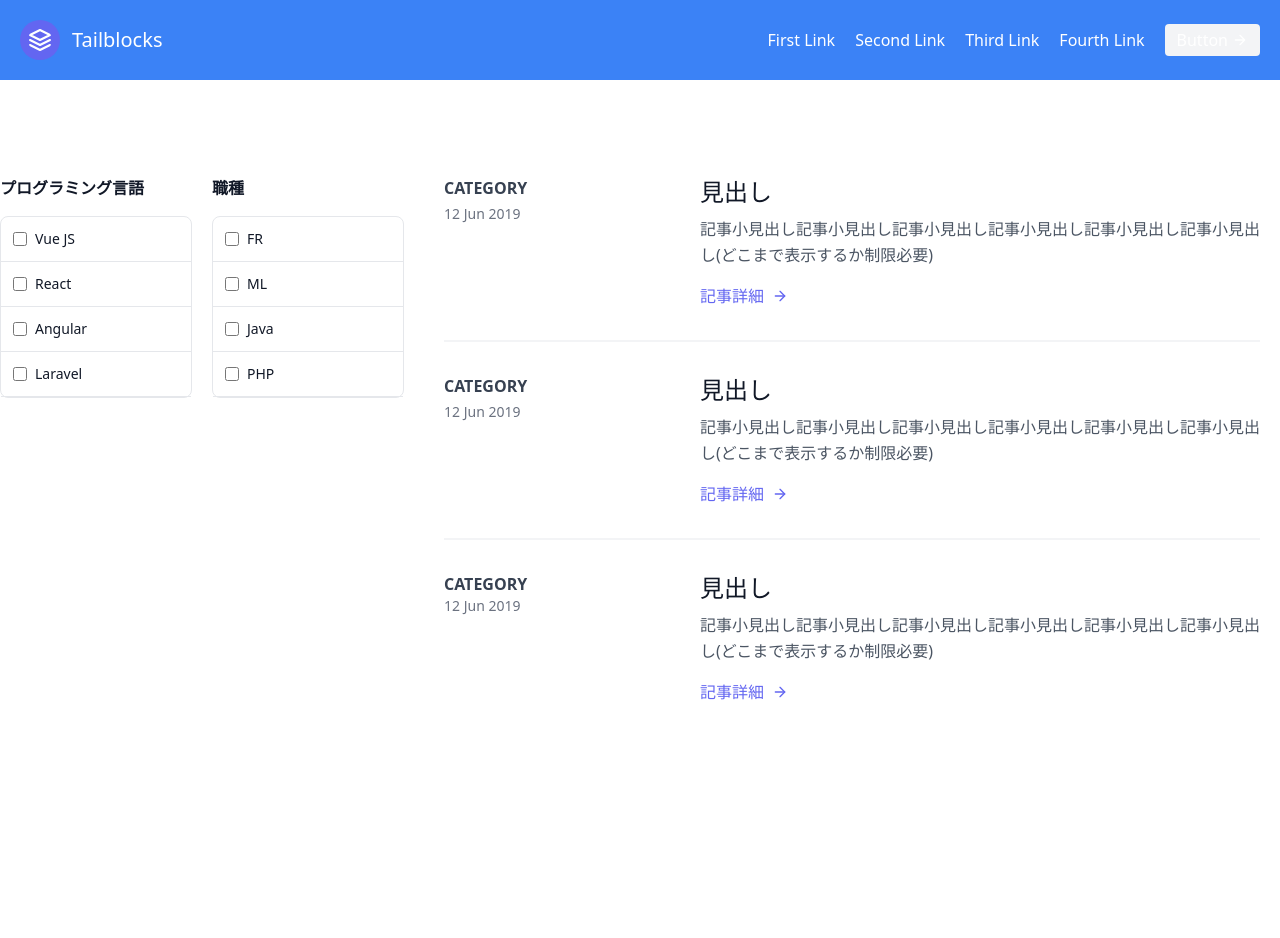
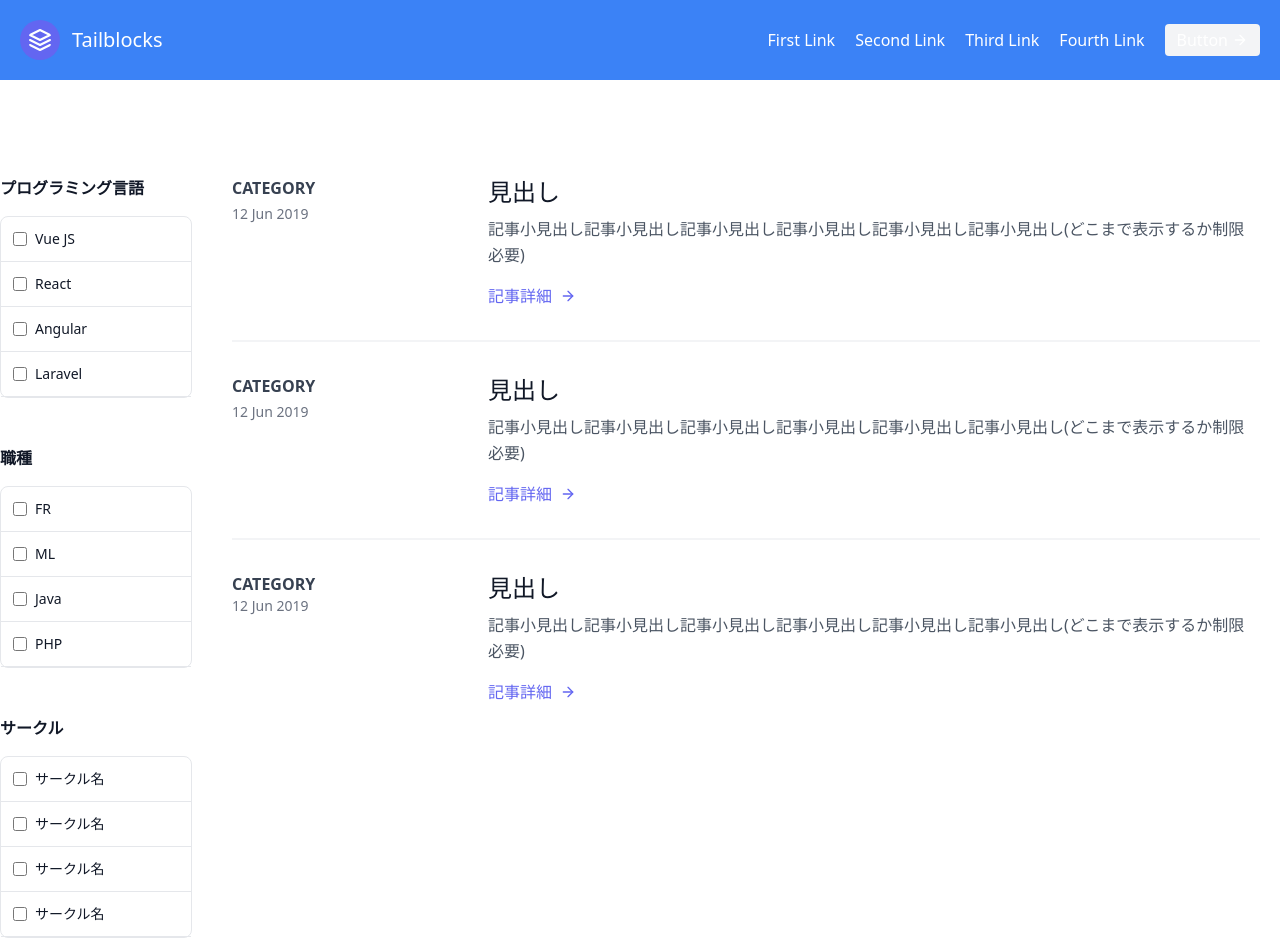
Before and after one commit to KonishiTatsuki/qiita-builder, a Nuxt app: page /articleList in a window 1280 px wide. Before the commit the page ends 800 px from the top, so only its background shows below. Built offline with nearby package versions, Linux system fonts and the light colour scheme.

Commit message:
second commit

```diff
--- a/pages/articleList.vue
+++ b/pages/articleList.vue
@@ -3,7 +3,8 @@
     <div class="flex">
       <!-- カテゴリ検索欄 -->
       <!-- プログラミング言語 -->
-      <div class="py-24 mr-5">
+      <div class="flex flex-col">
+        <div class="pt-24 mr-5">
           <h3 class="mb-4 font-semibold text-gray-900 dark:text-white">
             プログラミング言語
           </h3>
@@ -81,7 +82,7 @@
           </ul>
         </div>
         <!-- 職種 -->
-      <div class="py-24 mr-5">
+        <div class="pt-12 mr-5">
           <h3 class="mb-4 font-semibold text-gray-900 dark:text-white">職種</h3>
           <ul
             class="w-48 text-sm font-medium text-gray-900 bg-white border border-gray-200 rounded-lg dark:bg-gray-700 dark:border-gray-600 dark:text-white"
@@ -155,6 +156,85 @@
               </div>
             </li>
           </ul>
+        </div>
+        <!-- サークル -->
+        <div class="pt-12 mr-5">
+          <h3 class="mb-4 font-semibold text-gray-900 dark:text-white">
+            サークル
+          </h3>
+          <ul
+            class="w-48 text-sm font-medium text-gray-900 bg-white border border-gray-200 rounded-lg dark:bg-gray-700 dark:border-gray-600 dark:text-white"
+          >
+            <li
+              class="w-full border-b border-gray-200 rounded-t-lg dark:border-gray-600"
+            >
+              <div class="flex items-center pl-3">
+                <input
+                  id="vue-checkbox"
+                  type="checkbox"
+                  value=""
+                  class="w-4 h-4 text-blue-600 bg-gray-100 border-gray-300 rounded focus:ring-blue-500 dark:focus:ring-blue-600 dark:ring-offset-gray-700 dark:focus:ring-offset-gray-700 focus:ring-2 dark:bg-gray-600 dark:border-gray-500"
+                />
+                <label
+                  for="vue-checkbox"
+                  class="w-full py-3 ml-2 text-sm font-medium text-gray-900 dark:text-gray-300"
+                  >サークル名</label
+                >
+              </div>
+            </li>
+            <li
+              class="w-full border-b border-gray-200 rounded-t-lg dark:border-gray-600"
+            >
+              <div class="flex items-center pl-3">
+                <input
+                  id="react-checkbox"
+                  type="checkbox"
+                  value=""
+                  class="w-4 h-4 text-blue-600 bg-gray-100 border-gray-300 rounded focus:ring-blue-500 dark:focus:ring-blue-600 dark:ring-offset-gray-700 dark:focus:ring-offset-gray-700 focus:ring-2 dark:bg-gray-600 dark:border-gray-500"
+                />
+                <label
+                  for="react-checkbox"
+                  class="w-full py-3 ml-2 text-sm font-medium text-gray-900 dark:text-gray-300"
+                  >サークル名</label
+                >
+              </div>
+            </li>
+            <li
+              class="w-full border-b border-gray-200 rounded-t-lg dark:border-gray-600"
+            >
+              <div class="flex items-center pl-3">
+                <input
+                  id="angular-checkbox"
+                  type="checkbox"
+                  value=""
+                  class="w-4 h-4 text-blue-600 bg-gray-100 border-gray-300 rounded focus:ring-blue-500 dark:focus:ring-blue-600 dark:ring-offset-gray-700 dark:focus:ring-offset-gray-700 focus:ring-2 dark:bg-gray-600 dark:border-gray-500"
+                />
+                <label
+                  for="angular-checkbox"
+                  class="w-full py-3 ml-2 text-sm font-medium text-gray-900 dark:text-gray-300"
+                  >サークル名</label
+                >
+              </div>
+            </li>
+            <li
+              class="w-full border-b border-gray-200 rounded-t-lg dark:border-gray-600"
+            >
+              <div class="flex items-center pl-3">
+                <input
+                  id="laravel-checkbox"
+                  type="checkbox"
+                  value=""
+                  class="w-4 h-4 text-blue-600 bg-gray-100 border-gray-300 rounded focus:ring-blue-500 dark:focus:ring-blue-600 dark:ring-offset-gray-700 dark:focus:ring-offset-gray-700 focus:ring-2 dark:bg-gray-600 dark:border-gray-500"
+                />
+                <label
+                  for="laravel-checkbox"
+                  class="w-full py-3 ml-2 text-sm font-medium text-gray-900 dark:text-gray-300"
+                  >サークル名</label
+                >
+              </div>
+            </li>
+          </ul>
+        </div>
       </div>
 
       <!-- <div class="w-1/4 p-4">
```
Lines whose indentation alone changed are shown as unchanged.
